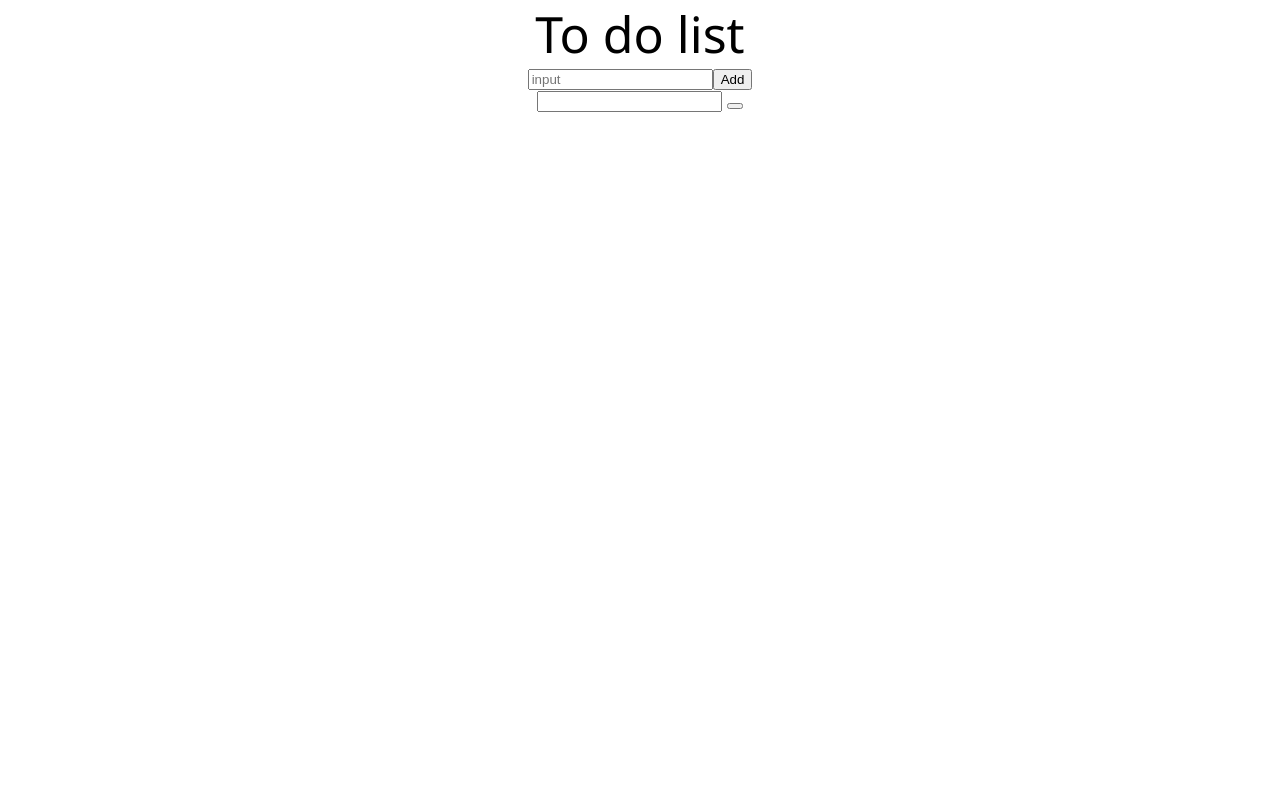
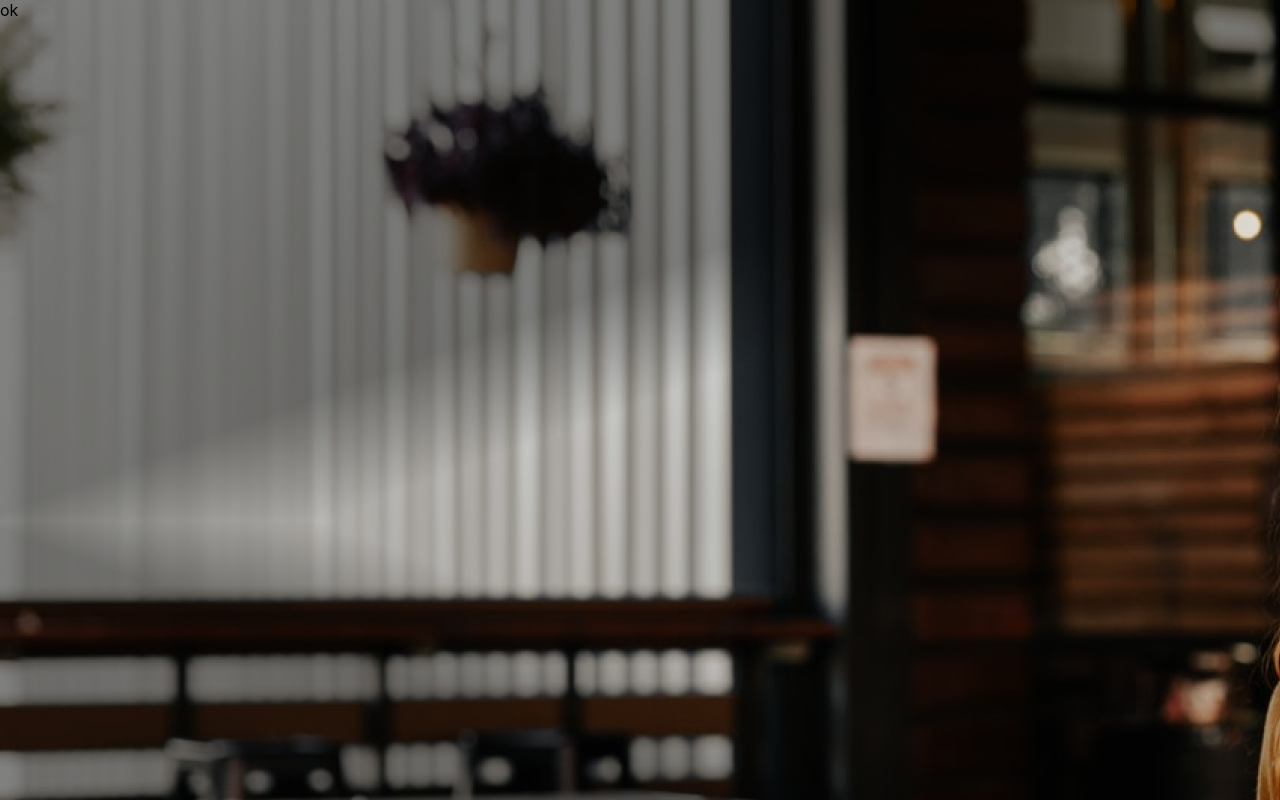
Before and after one commit to kitem1tsUri/hoyrdugaar, a React (Create React App) app: page / in a window 1280 px wide. Built offline with nearby package versions, Linux system fonts and the light colour scheme.

Commit message:
home work add and more

```diff
--- a/package.json
+++ b/package.json
@@ -8,6 +8,7 @@
     "@testing-library/user-event": "^13.5.0",
     "react": "^18.2.0",
     "react-dom": "^18.2.0",
+    "react-router-dom": "^6.4.2",
     "react-scripts": "5.0.1",
     "web-vitals": "^2.1.4"
   },
--- /dev/null
+++ b/src/About.js
@@ -0,0 +1,6 @@
+const About = ()  => {
+    return (
+     <h1>Aboutzz</h1>
+    )
+}
+export default About;
--- a/src/App.js
+++ b/src/App.js
@@ -1,63 +1,41 @@
 import logo from './logo.svg';
 import React, { useState, useRef, useEffect } from "react";
-import './App.css';
+import { BrowserRouter, Routes, Link, Route } from "react-router-dom"
+import Home from "./Home";
+import About from "./About";
+import Users from "./Users";
+import "./main.css";
+function App() {
+    return (
+        <div className='container'>
+            ok
+        </div>
 
 
-function App() {
-  const [list, setList] = useState([])
-  const [inputValue, setInputValue] = useState('')
-  const [asdvf, akjsbdnlcdvsnjbh] = useState('')
-
-  return (
-    <div id='line'>
-      <div id='title'> To do list</div>
-      <div id='container'>
-        <input className='input' value={inputValue} placeholder='input' onChange={(e) => setInputValue(e.target.value)} />
-        <Button className="button1" onClick={() => { setList([...list, inputValue]); setInputValue('') }} value="Add" />
-      </div>
-      <div className='tasks'>
-        {list.map((todo, index) => asdvf.length > 0 ? todo.startsWith(asdvf) &&
-          < Text value={todo} index={index} list={list} setList={setList} />
-          : <Text value={todo} index={index} list={list} setList={setList} />)}
-      </div>
-      <div>
-        <input onChange={(asdsad) => akjsbdnlcdvsnjbh(asdsad.target.value)} /> <button onClick={filt} />
-      </div>
-    </div>
-    // <div className='container'>
-    // <div className='mini'>
-    // <img src={require('./star.png')} />
-    // <img src={require('./star.png')} />
-    // <img src={require('./star.png')} />
-    // <img src={require('./star.png')} />
-    // <img src={require('./star.png')} />
-    // </div>
-    // <div className='text'> Give everyone you work with—inside and outside your emoji, keep conversations focused in channels, and simplify all your communication into one place.</div>
-    // </div>
-  );
-  function filt() {
-
-  }
-  function Text({ value, index, list, setList }) {
-    const deleteTodo = () => {
-      const newlist = list.filter((cur) => cur !== value);
-      setList(newlist)
-    }
-    return (
-      <div className='task-container'>
-        <input className='checkbox' type={'checkbox'} />
-        <p>{`Task # ${index + 1} ${value}`}</p>
-
-        <Button className="button1" onClick={deleteTodo}
-          value="Delete" />
-      </div>
-    )
-  }
-  function Button(props) {
-    return <button className={props.className} onClick=
-      {props.onClick}>{props.value} </button>
-  }
-}
 
 
+    )
+// const App = () => {
+//     return (
+//         <BrowserRouter>
+//         <Link to="/about">about</Link>
+
+//         <Link to="./users"> users</Link>
+
+//         <Link to="./home"> home</Link>
+
+//             <Routes>
+//                 <Route path='/home' element={<Home />} />
+//                 <Route path='/about' element={<About />} />
+//                 <Route path='/users' element={<Users />} />
+//                 <Route path='/' element={<Home />} />
+//             </Routes>
+//         </BrowserRouter>
+
+
+//     )
+
+
+// }
+}
 export default App;
--- /dev/null
+++ b/src/Home.js
@@ -0,0 +1,7 @@
+const Home = () => {
+    return (
+        <h1>Home</h1>
+    )
+}
+
+export default Home;
--- /dev/null
+++ b/src/Users.js
@@ -0,0 +1,10 @@
+const Users = () => {
+    return (
+        <div>
+        <p> more bro</p>
+        <p> bro</p>
+        <p> huslen</p>
+        </div>
+    )
+}
+export default Users;
--- a/src/index.js
+++ b/src/index.js
@@ -1,7 +1,7 @@
 import React from 'react';
 import ReactDOM from 'react-dom/client';
 import './index.css';
-import App from './App';
+import App from './App.js';
 import reportWebVitals from './reportWebVitals';
 
 const root = ReactDOM.createRoot(document.getElementById('root'));
--- /dev/null
+++ b/src/main.css
@@ -0,0 +1,5 @@
+.container {
+    width: 100vw;
+    height: 100vh;
+    background-image: url(./back.png);
+}
```
Also changed, not shown: src/to_do_ks.js (added, +63 -0 lines), src/back.png (added), 1 other file (tests, documents, lock files or other folders).
